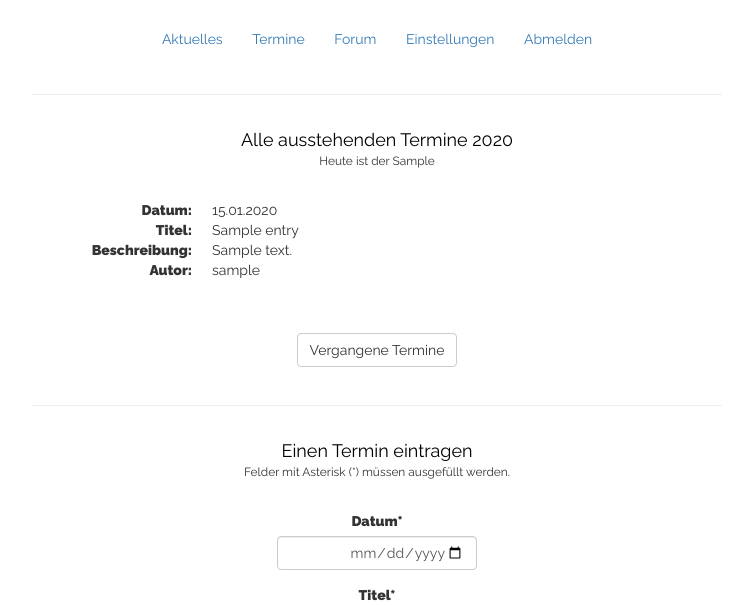
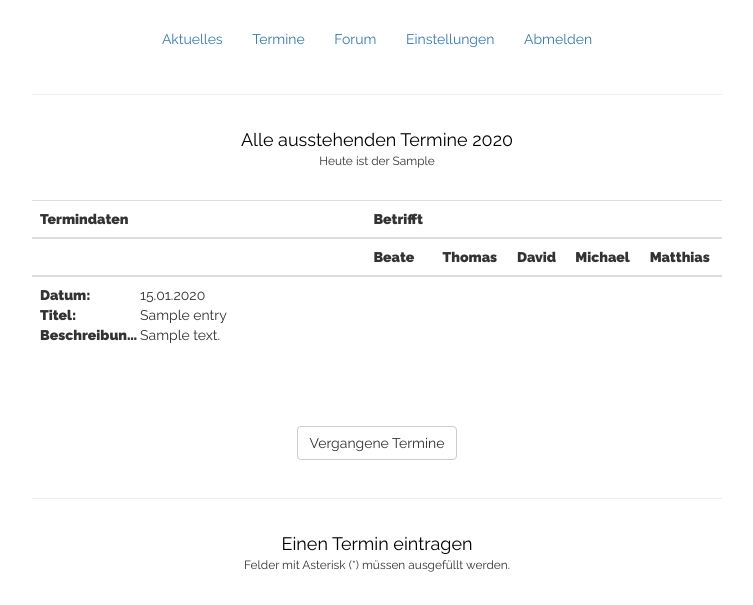
Before and after one commit to MKnierim/familybook, a Python web app: template kniebook-webapp/templates/termine.html in a window 1280 px wide. Shown: the part 189-794 px from the top of the page, without its empty margins (263-1016 px from the left). Run offline with Jinja, Linux system fonts and the light colour scheme; the template is opened without the code that fills it: most values are stand-ins (such as "Sample title", 1, 10 or a date in 2020); grey boxes marked "Sample" are stand-in pictures.

Commit message:
Naive implementation of date user concern

```diff
--- a/kniebook-webapp/databases.py
+++ b/kniebook-webapp/databases.py
@@ -106,7 +106,8 @@ class User(db.Model):
 			birthday_date = entry[2].replace(year=datetime.date.today().year)
 			new_date = Calendar(date = birthday_date,
 								title = entry[0]+" "+str(datetime.date.today().year-entry[2].year)+". Geburtstag",
-								author = new_user)
+								author = new_user,
+								concerned_users = [entry[0]])
 			new_date.put()
 
 	@classmethod
@@ -142,6 +143,7 @@ class Calendar(db.Model):
 	title = db.StringProperty(required=True)
 	description = db.TextProperty()
 	author = db.ReferenceProperty()
+	concerned_users = db.ListProperty(str)
 	created = db.DateProperty(auto_now_add=True)
 
 	@classmethod
--- a/kniebook-webapp/static/main.css
+++ b/kniebook-webapp/static/main.css
@@ -83,6 +83,17 @@ a:hover {
 	margin-bottom: 3px;
 }
 
+.dl-horizontal dt {
+	text-align: left;
+	width: 100px;
+}
+
+.dl-horizontal dd {
+	text-align: left;
+	margin-left: 100px;
+	width: 200px;
+}
+
 /* ------------------------------------ */
 /* Eigene Elemente */
 /* ------------------------------------ */
--- a/kniebook-webapp/templates/termine.html
+++ b/kniebook-webapp/templates/termine.html
@@ -15,7 +15,29 @@
 	<div class="row">
 		<div class="col-md-12">
 			{% if dates %}
+				<table class="table">
+					<tbody>
+						<thead>
+							<tr>
+								<th>Termindaten</th>
+								<th>Betrifft</th>
+								<th></th>
+								<th></th>
+								<th></th>
+								<th></th>
+							</tr>
+							<tr>
+								<th></th>
+								<th>Beate</th>
+								<th>Thomas</th>
+								<th>David</th>
+								<th>Michael</th>
+								<th>Matthias</th>
+							</tr>
+						</thead>
 					{% for entry in dates %}
+						<tr>
+							<td>
 							<dl class="dl-horizontal">
 								<dt>Datum:</dt>
 								<dd>{{entry.date.strftime("%d.%m.%Y")}}</dd>
@@ -25,15 +47,24 @@
 								<dt>Beschreibung:</dt>
 								<dd>{{entry.description}}</dd>
 								{% endif %}
-						<dt>Autor:</dt>
-						<dd>{{entry.author.username}}</dd>
 
 								{% if nutzer.username == "Admin" or nutzer.username == entry.author.username %}
-						<dt>Kontrolle:</dt>
+								<dt></dt>
 								<dd><form method="post"><button type="submit" name="delete_date" value="{{entry.key().id()}}" class="btn-link btn-xs">Löschen</button></form></dd>
 								{% endif %}
 							</dl>
+							</td>
+							{% for user_concern in entry.concerned_users %}
+								<td class="text-center">{% if user_concern == "Beate" %}X{% endif %}</td>
+								<td class="text-center">{% if user_concern == "Thomas" %}X{% endif %}</td>
+								<td class="text-center">{% if user_concern == "David" or user_concern == "Franzi" %}X{% endif %}</td>
+								<td class="text-center">{% if user_concern == "Michael" %}X{% endif %}</td>
+								<td class="text-center">{% if user_concern == "Matthias" %}X{% endif %}</td>
 							{% endfor %}
+						</tr>
+					{% endfor %}
+					</tbody>
+				</table>
 			{% else %}
 				<div class="text-center"><small>Es wurden leider noch keine Termine eingetragen.</small></div>
 			{% endif %}
--- a/kniebook-webapp/templates/termine_archiv.html
+++ b/kniebook-webapp/templates/termine_archiv.html
@@ -27,7 +27,7 @@
 
 						{% if nutzer.username == "Admin" %}
 						<!-- or nutzer.username == entry.author.username -->
-						<dt>Kontrolle:</dt>
+						<dt></dt>
 						<dd><form method="post"><button type="submit" name="delete_date" value="{{entry.key().id()}}" class="btn-link btn-xs">Löschen</button></form></dd>
 						{% endif %}
 					</dl>
```
Also changed, not shown: kniebook-webapp/static/fruehling.css (+9 -0 lines), kniebook-webapp/static/herbst.css (+9 -0 lines), kniebook-webapp/static/sommer.css (+9 -0 lines), kniebook-webapp/static/winter.css (+9 -0 lines), kniebook-webapp/testing.py (+11 -9 lines), favicon.png, kniebook-webapp/favicon.ico, 3 other files. Lines whose indentation alone changed are shown as unchanged.
